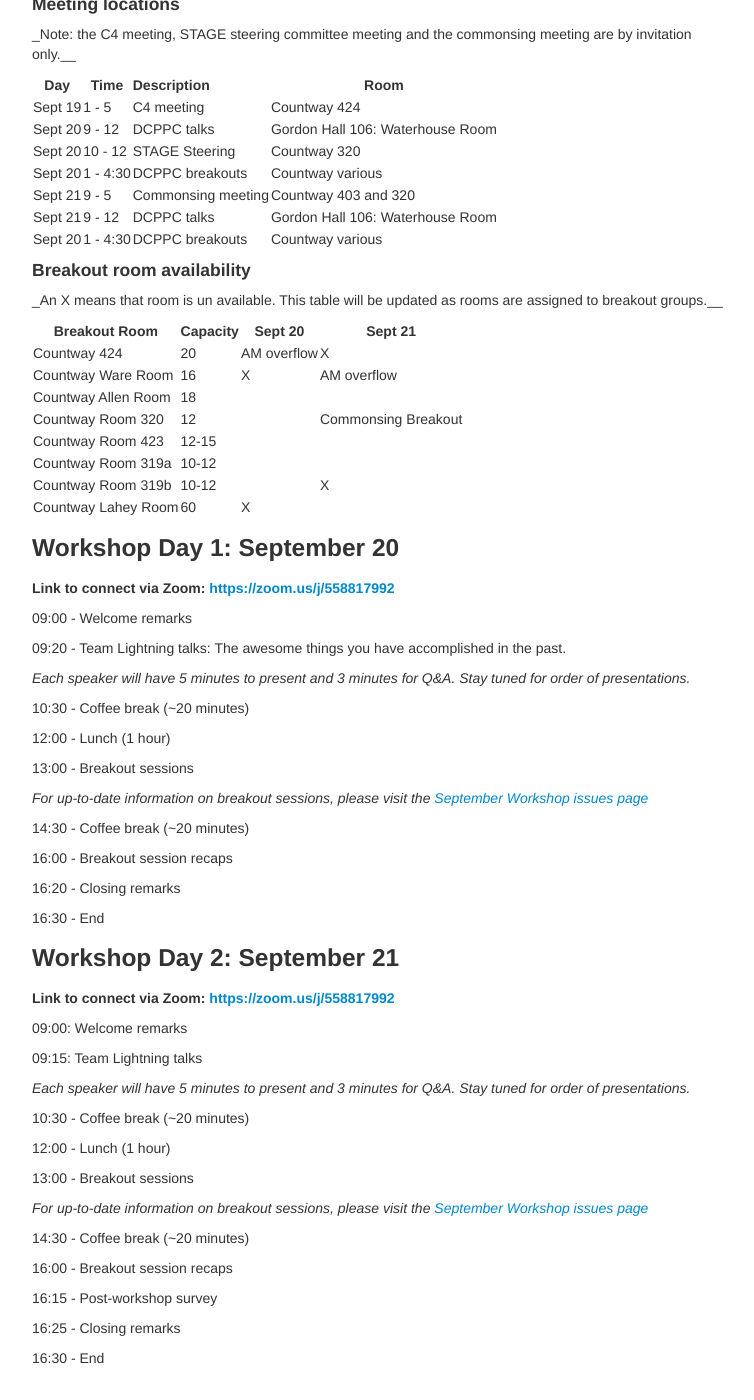
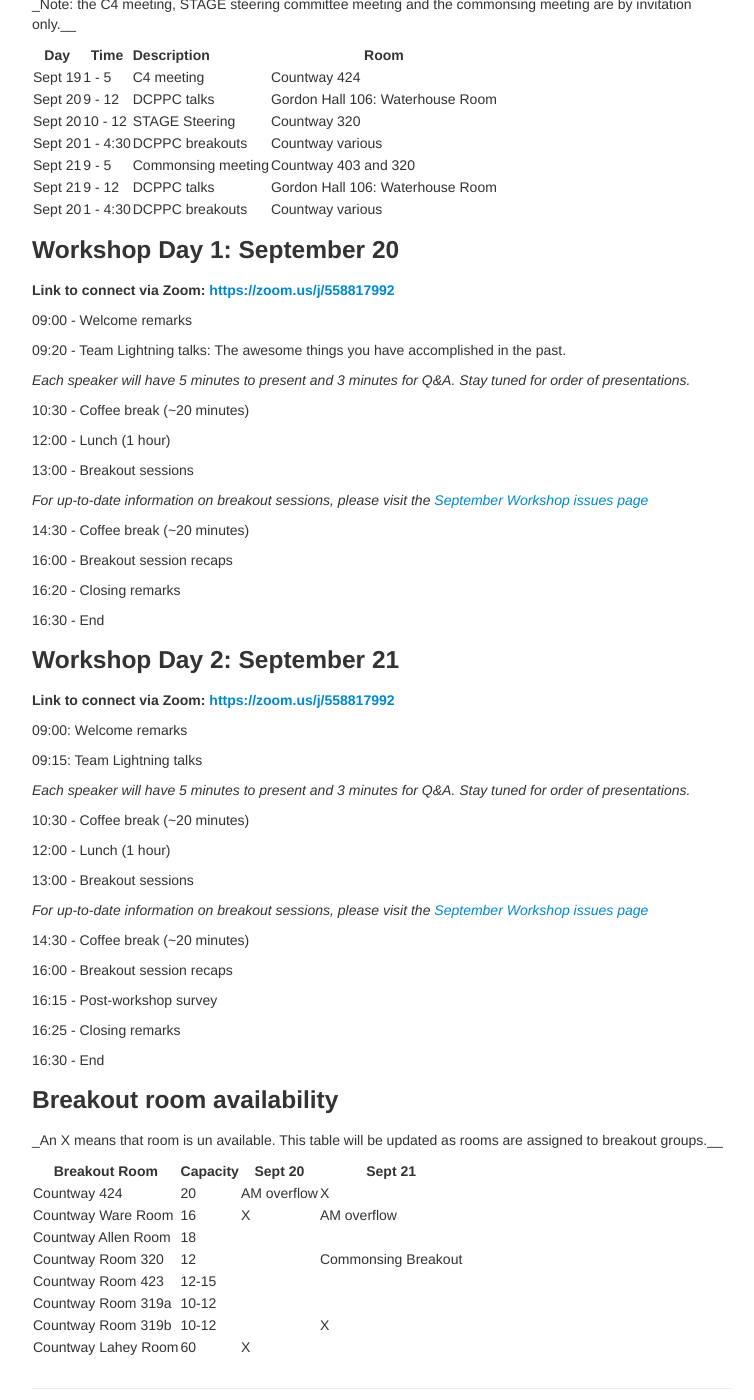
Before and after one commit to dcppc/2018-september-workshop, a Jekyll site: the page built from docs/agenda.md, in a window 1280 px wide and 1400 px high, scrolled down 258 px. Shown: the whole window, without its empty margins (258-1012 px from the left). Built offline with Jekyll 4.4.1, drawn with Linux system fonts in a browser that asks for light colours; part of the change alters nothing that is shown.

```diff
--- a/docs/agenda.md
+++ b/docs/agenda.md
@@ -6,9 +6,7 @@ tagline: Agenda
 
 The meeting will talk place in Countway Library and Gordon Hall at Harvard Medical School Longwood Campus. Click here for [Google walking directions.](https://www.google.com/maps/dir/Gordon+Hall,+Shattuck+Street,+Boston,+MA/Countway+Library+of+Medicine,+10+Shattuck+St+%233,+Boston,+MA+02115/@42.3352828,-71.1085149,16z/data=!4m14!4m13!1m5!1m1!1s0x89e3798ebbab6f27:0xcfd5113ca9f2d0d!2m2!1d-71.104215!2d42.3356451!1m5!1m1!1s0x89e3798eb633f88d:0xc932ca88d645da0b!2m2!1d-71.1036369!2d42.3351663!3e2) or view a [map with bicycle parking](https://github.com/dcppc/2018-september-workshop/issues/14).
 
-### Quickview
-
-#### Meeting locations
+### Meeting locations
 
 _Note: the C4 meeting, STAGE steering committee meeting and the commonsing meeting are by invitation only.__
 
@@ -21,20 +19,6 @@ Sept 20 | 1 - 4:30 | DCPPC breakouts |  Countway various
 Sept 21 | 9 - 5 | Commonsing meeting | Countway 403 and 320
 Sept 21 | 9 - 12 | DCPPC talks | Gordon Hall 106: Waterhouse Room
 Sept 20 | 1 - 4:30 | DCPPC breakouts |  Countway various
-
-#### Breakout room availability
-_An X means that room is un available. This table will be updated as rooms are assigned to breakout groups.__
-
-Breakout Room | Capacity | Sept 20 | Sept 21
---- | --- | --- | ---
-Countway 424 | 20 | AM overflow | X
-Countway Ware Room | 16 | X | AM overflow
-Countway Allen Room | 18 | |
-Countway Room 320| 12 | | Commonsing Breakout
-Countway Room 423 | 12-15 | |
-Countway Room 319a | 10-12 | |
-Countway Room 319b | 10-12 | | X
-Countway Lahey Room | 60 | X |
 
 
 ### Workshop Day 1: September 20
@@ -93,3 +77,17 @@ _For up-to-date information on breakout sessions, please visit the [September Wo
 16:25 - Closing remarks
 
 16:30 - End
+
+### Breakout room availability
+_An X means that room is un available. This table will be updated as rooms are assigned to breakout groups.__
+
+Breakout Room | Capacity | Sept 20 | Sept 21
+--- | --- | --- | ---
+Countway 424 | 20 | AM overflow | X
+Countway Ware Room | 16 | X | AM overflow
+Countway Allen Room | 18 | |
+Countway Room 320| 12 | | Commonsing Breakout
+Countway Room 423 | 12-15 | |
+Countway Room 319a | 10-12 | |
+Countway Room 319b | 10-12 | | X
+Countway Lahey Room | 60 | X |
```
